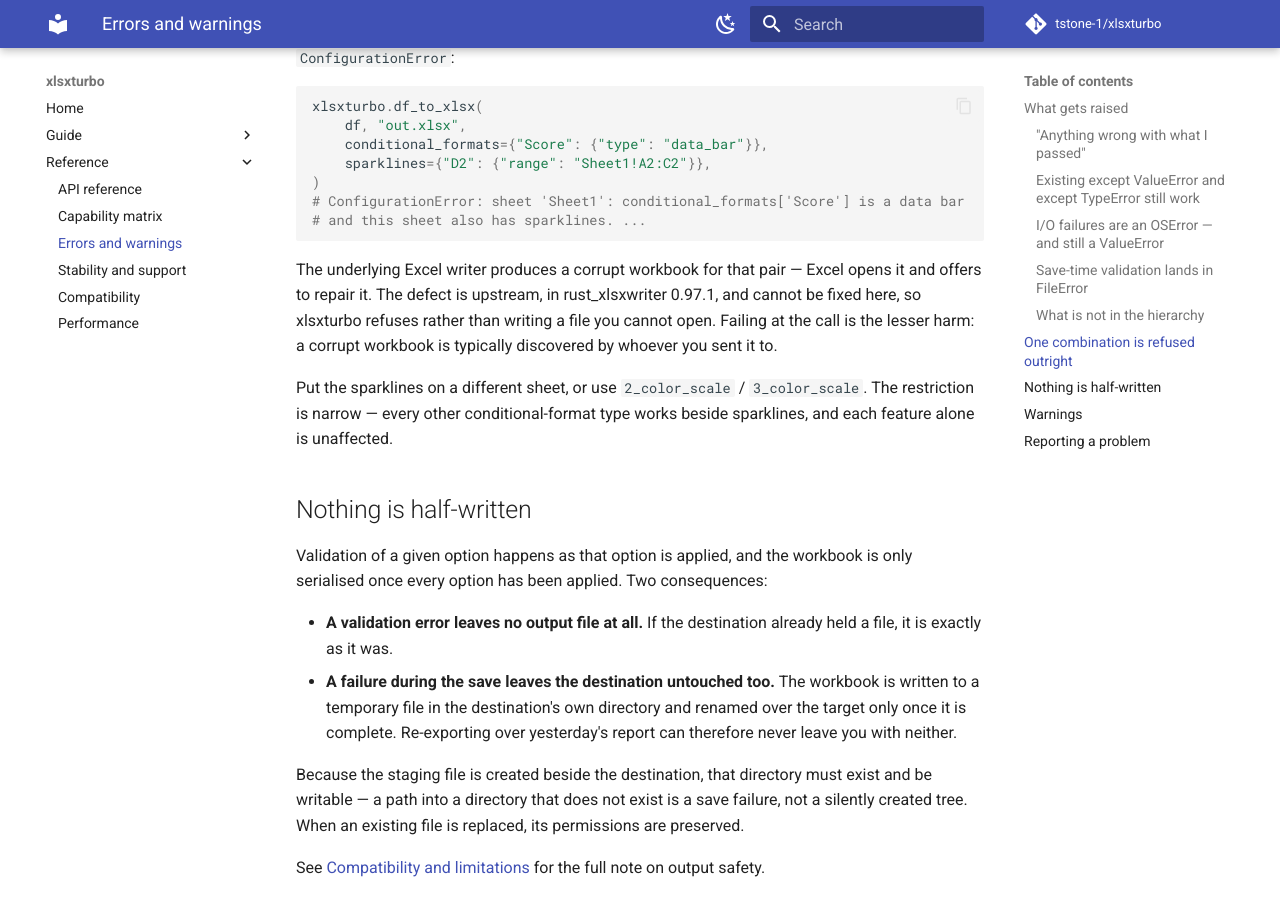
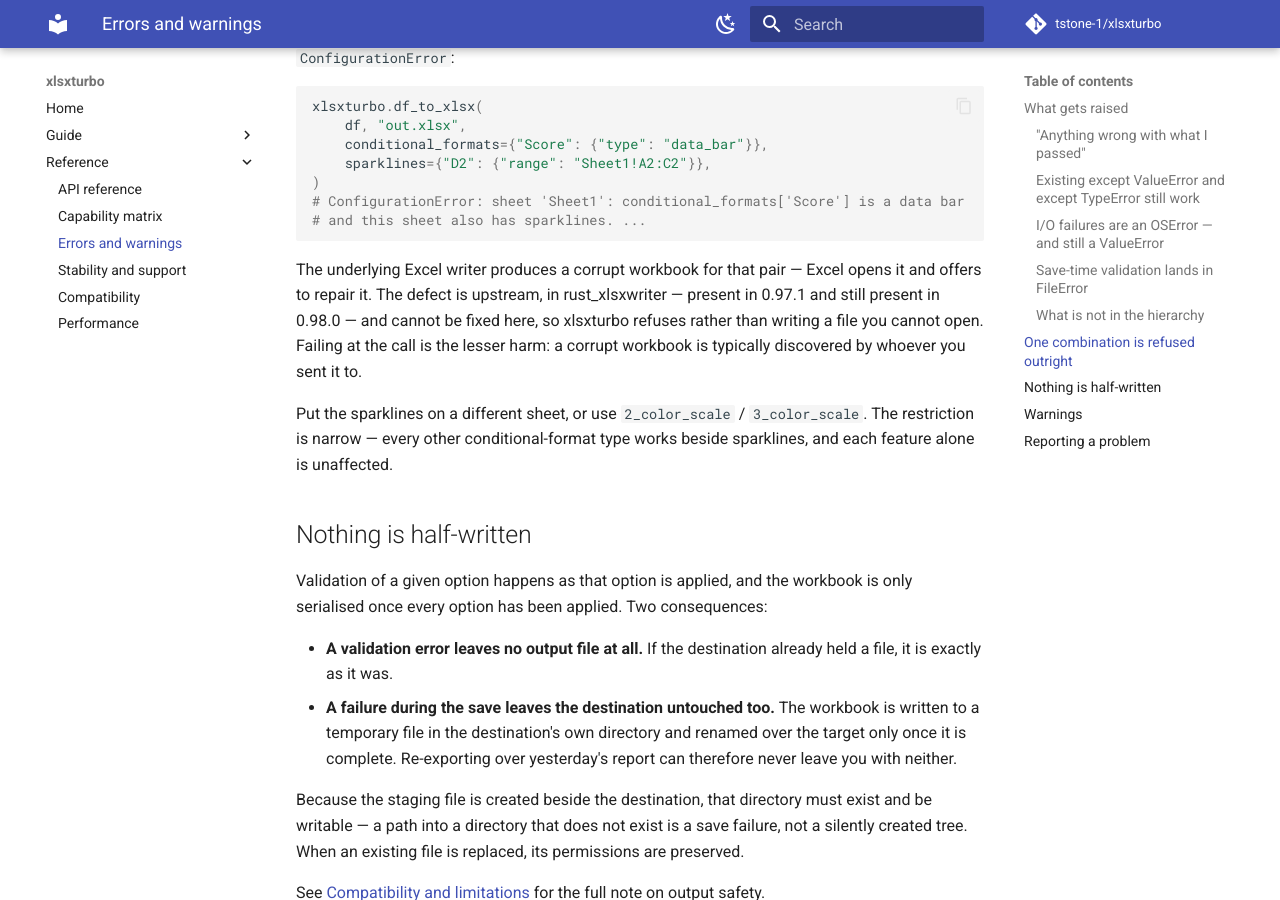
Before and after one commit to tstone-1/xlsxturbo, an MkDocs documentation site: the page built from docs/errors.md, in a window 1280 px wide and 900 px high, scrolled down 4173 px. Built offline with MkDocs 1.6.1 and Material for MkDocs 9.7.7, drawn with Linux system fonts in a browser that asks for light colours; comment, search, counter and statistics services are not loaded.

Commit message:
deps: rust_xlsxwriter 0.97.1 -> 0.98.0, and re-measure the defect it does not fix
The guard in apply::reject_databar_with_sparklines exists for an upstream
bug, so a version bump is not a lockfile decision -- the question is
whether the new release fixes it. Measured rather than assumed:
tests/upstream_defect.rs run against 0.98.0 still finds three <ext>
elements opened and two closed for a data bar beside a sparkline, with
each feature alone balanced. The guard stays.

What that invalidates is the wording around it. Three comments named
0.97.1 as the defective version and added that it was the latest release
with nothing to upgrade to; that second half is now false. They name
0.98.0 instead, and the error message the user sees says "unfixed as of
0.98.0" rather than pinning one version that will keep going stale.

Full gate set green on 0.98.0: cargo fmt, clippy -D warnings, cargo test
--release (129 + 7 + 2), pytest (651), ruff, pyright, capability matrix,
action pins, cargo audit.

````diff
--- a/Cargo.toml
+++ b/Cargo.toml
@@ -22,7 +22,7 @@
 required-features = ["cli"]
 
 [dependencies]
-rust_xlsxwriter = { version = "0.97", features = ["constant_memory"] }
+rust_xlsxwriter = { version = "0.98", features = ["constant_memory"] }
 csv = "1.4"
 clap = { version = "4.6", features = ["derive"], optional = true }
 pyo3 = { version = "0.29", features = ["abi3-py310"] }
--- a/docs/errors.md
+++ b/docs/errors.md
@@ -190,8 +190,9 @@
 ```
 
 The underlying Excel writer produces a corrupt workbook for that pair — Excel opens it
-and offers to repair it. The defect is upstream, in rust_xlsxwriter 0.97.1, and cannot be
-fixed here, so xlsxturbo refuses rather than writing a file you cannot open. Failing at
+and offers to repair it. The defect is upstream, in rust_xlsxwriter — present in 0.97.1 and still present in
+0.98.0 — and cannot be fixed here, so xlsxturbo refuses rather than writing a file you
+cannot open. Failing at
 the call is the lesser harm: a corrupt workbook is typically discovered by whoever you
 sent it to.
 
````
Also changed, not shown: AGENTS.md (+5 -2 lines), CHANGELOG.md (+17 -0 lines), 4 other files.
